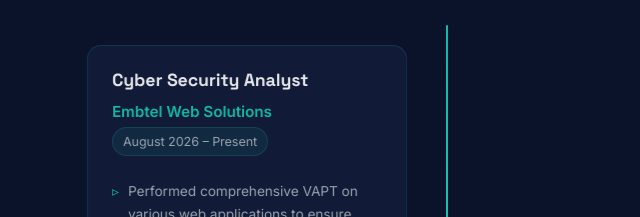
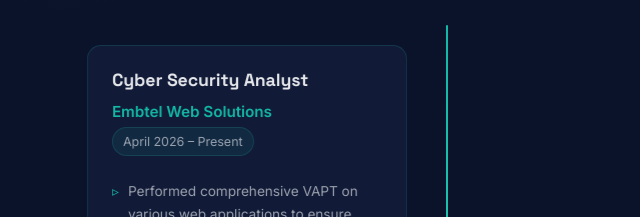
Before and after one commit to himanshu11062003/portfolio--1, a React (Vite) app: page / in a window 1280 px wide. Shown: the part 2620-2837 px from the top of the page, without its empty margins (193-833 px from the left). Built offline with nearby package versions, Linux system fonts and the light colour scheme.

Commit message:
update: experience date to April 2026

```diff
--- a/src/components/Experience.jsx
+++ b/src/components/Experience.jsx
@@ -4,7 +4,7 @@ const data = [
   {
     title: 'Cyber Security Analyst',
     org: 'Embtel Web Solutions',
-    date: 'August 2026 – Present',
+    date: 'April 2026 – Present',
     points: [
       'Performed comprehensive VAPT on various web applications to ensure robust security postures.',
       'Identified and documented critical vulnerabilities including XSS, SQL Injection, and security misconfigurations.',
```
